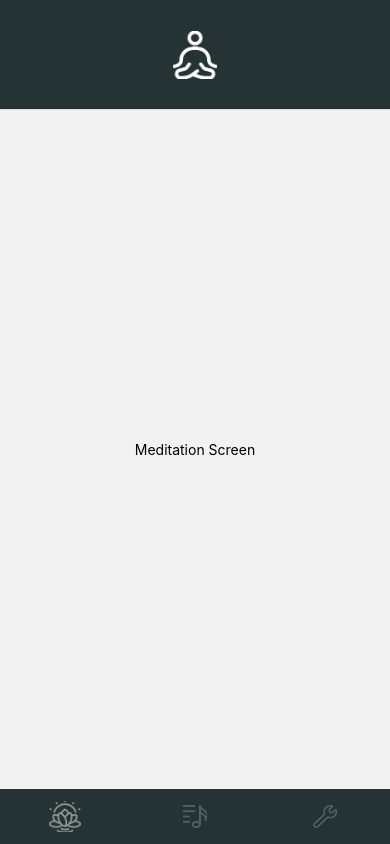
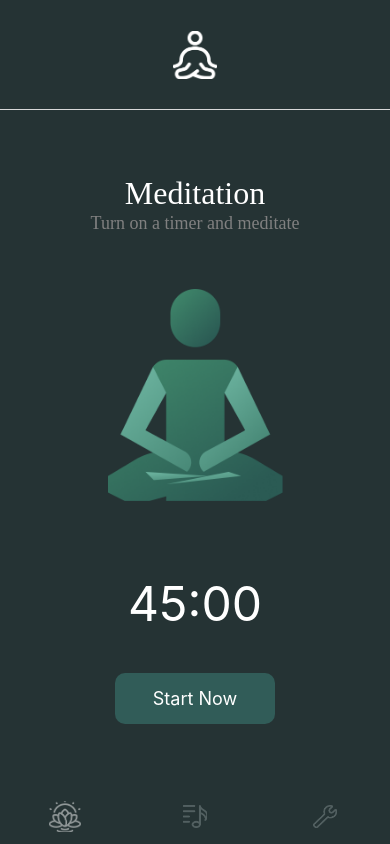
Before and after one commit to ismail036/CalmSerenity, a React Native app: screen /Meditation in a window 390 px wide. Built offline with nearby package versions, Linux system fonts and the light colour scheme.

Commit message:
Create UI for Meditation screen with timer functionality

```diff
--- a/src/screens/HomeScreen.tsx
+++ b/src/screens/HomeScreen.tsx
@@ -32,7 +32,7 @@ function HomeScreen() {
 
             <Text style={[styles.text, styles.categoryTitle]}>Sound:</Text>
             <View style={styles.buttonContainer}>
-                {['Ocean', 'Rain', 'Forest', 'Birds', 'City', 'Wind', 'Woodland', 'Storm', 'Traffic', 'Rural', 'Night', 'Room tones'].map((item, index) => (
+                {['Ocean', 'Rain', 'Forest', 'Birds', 'City', 'Wind', 'Woodland', 'Storm', 'Traffic', 'Rural', 'Night', 'Room tones' , 'Industrial' , 'Crowd Walla' , 'Desert'].map((item, index) => (
                     <TouchableOpacity key={index} style={styles.optionButton}>
                         <Text style={[styles.text, styles.optionButtonText]}>{item}</Text>
                     </TouchableOpacity>
--- a/src/screens/MeditationScreen.tsx
+++ b/src/screens/MeditationScreen.tsx
@@ -1,12 +1,124 @@
-import React from 'react';
-import { View, Text } from 'react-native';
+import React, { useState, useEffect } from 'react';
+import {View, Text, ScrollView, StyleSheet, Image, TouchableOpacity} from 'react-native';
 
-const MeditationScreen = () => {
-  return (
-    <View style={{ flex: 1, justifyContent: 'center', alignItems: 'center' }}>
-      <Text>Meditation Screen</Text>
-    </View>
-  );
+const MeditationScreen: React.FC = () => {
+    const [timeLeft, setTimeLeft] = useState<number>(2700); // Başlangıç süresi 45 dakika (saniye cinsinden)
+    const [isRunning, setIsRunning] = useState<boolean>(false); // Geri sayımın çalışıp çalışmadığını kontrol eder
+
+    useEffect(() => {
+        let timer: any;
+        if (isRunning && timeLeft > 0) {
+            timer = setInterval(() => {
+                setTimeLeft((prevTime) => prevTime - 1);
+            }, 1000);
+        } else {
+            clearInterval(timer);
+        }
+
+        return () => clearInterval(timer); // Temizlik işlemi için clearInterval
+    }, [isRunning, timeLeft]);
+
+    const handleStartPause = () => {
+        setIsRunning((prev) => !prev); // Butona tıklayınca durumu değiştir (başlat/duraklat)
+    };
+
+    const handleReset = () => {
+        setIsRunning(false);
+        setTimeLeft(2700); // Geri sayımı sıfırla ve başlangıç süresine getir
+    };
+
+    const formatTime = (seconds: number) => {
+        const minutes = Math.floor(seconds / 60);
+        const remainingSeconds = seconds % 60;
+        return `${minutes.toString().padStart(2, '0')}:${remainingSeconds.toString().padStart(2, '0')}`;
+    };
+
+    return (
+        <View style={styles.fullScreenView}>
+            <ScrollView contentContainerStyle={styles.container}>
+                <Text style={[styles.text, styles.mainText]}>Meditation</Text>
+                <Text style={[styles.text, styles.subText]}>Turn on a timer and meditate</Text>
+
+                <Image
+                    source={require('../assets/images/meditation.png')}
+                    style={styles.meditationImage}
+                />
+
+                <Text style={styles.timerText}>{formatTime(timeLeft)}</Text>
+
+                <TouchableOpacity style={styles.button} onPress={handleStartPause}>
+                    <Text style={styles.buttonText}>{isRunning ? 'Pause' : 'Start Now'}</Text>
+                </TouchableOpacity>
+
+                {isRunning && (
+                    <TouchableOpacity style={styles.resetButton} onPress={handleReset}>
+                        <Text style={styles.resetButtonText}>Reset</Text>
+                    </TouchableOpacity>
+                )}
+            </ScrollView>
+        </View>
+    );
 };
 
+const styles = StyleSheet.create({
+    fullScreenView: {
+        flex: 1,
+        backgroundColor: '#253334',
+    },
+    container: {
+        padding: 20,
+        backgroundColor: '#253334',
+        alignItems: 'center',
+        justifyContent: 'center',
+        flexGrow: 1,
+    },
+    text: {
+        fontFamily: 'AlegreyaSansRegular', // Tüm metinlerde bu fontFamily kullanılacak
+    },
+    mainText: {
+        fontSize: 32,
+        color: 'white',
+        fontFamily: 'AlegreyaBold', // Bu stil ayrı olarak bold font kullanıyor
+    },
+    subText: {
+        fontSize: 18,
+        color: 'gray',
+        marginVertical: 1,
+    },
+    meditationImage: {
+        width: '50%',
+        height: '50%',
+        resizeMode: 'contain',
+    },
+    button: {
+        backgroundColor: '#315C58',
+        paddingVertical: 15,
+        paddingHorizontal: 38,
+        borderRadius: 10,
+        alignItems: 'center',
+        marginTop: 20,
+    },
+    buttonText: {
+        color: '#FFFFFF',
+        fontSize: 18,
+    },
+    timerText: {
+        color: 'white',
+        fontSize: 48,
+        marginVertical: 20,
+    },
+    resetButton: {
+        backgroundColor: '#FF5C5C',
+        paddingVertical: 10,
+        paddingHorizontal: 20,
+        borderRadius: 10,
+        alignItems: 'center',
+        marginTop: 15,
+    },
+    resetButtonText: {
+        color: '#FFFFFF',
+        fontSize: 16,
+    },
+});
+
 export default MeditationScreen;
```
Also changed, not shown: src/assets/images/meditation.png (added).
